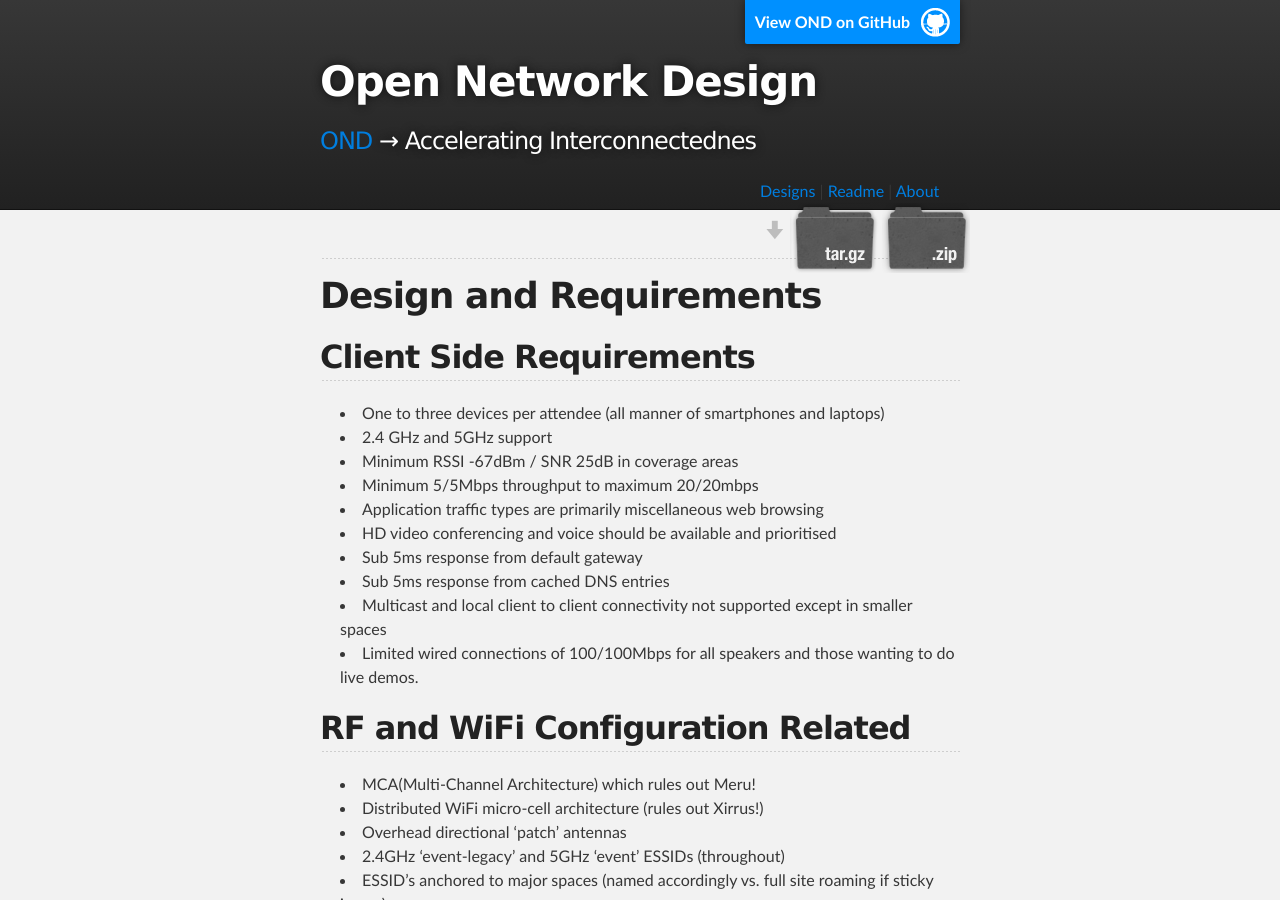
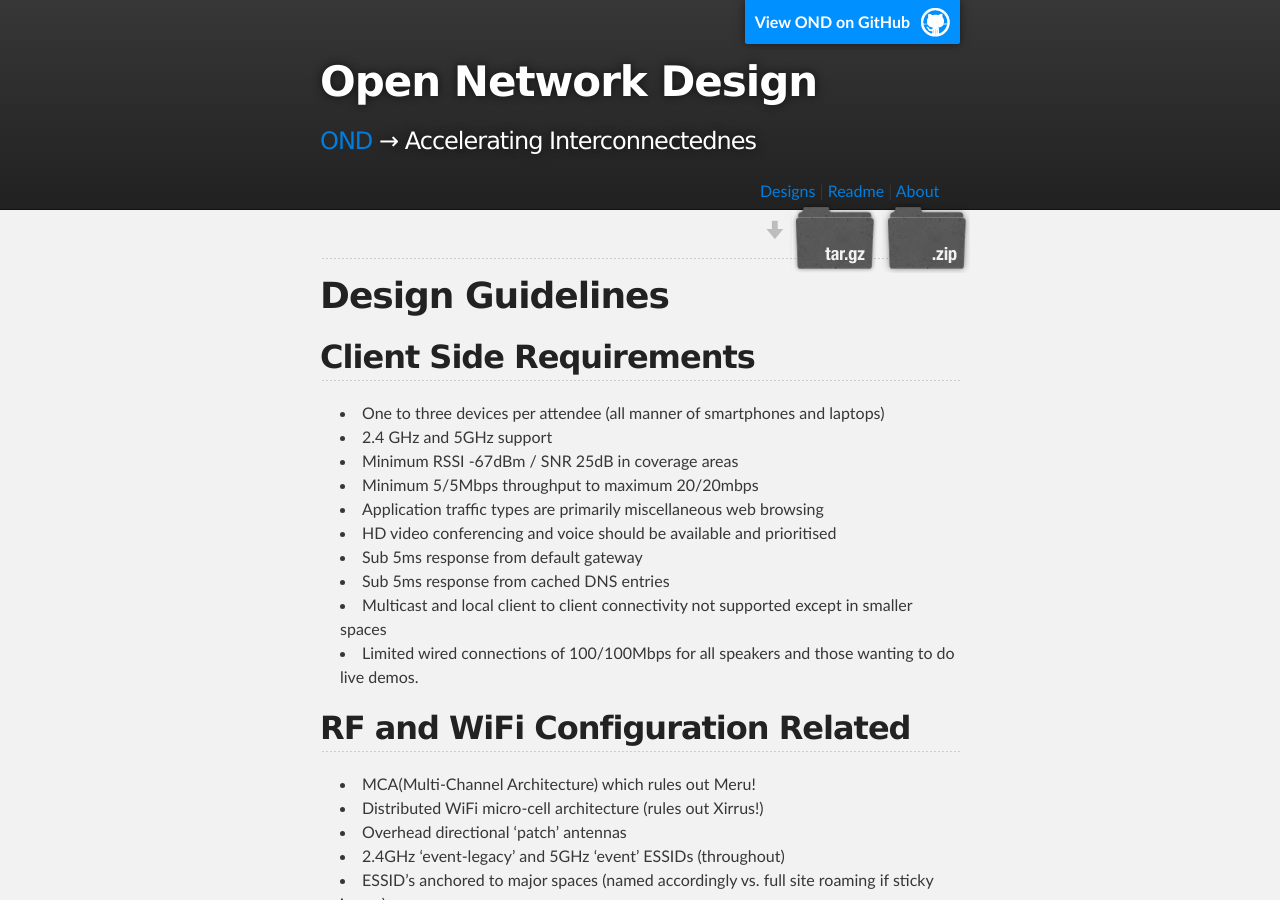
Before and after one commit to podomere/ond, a Jekyll site: the page built from ond-00002/ond-00002.md, in a window 1280 px wide and 900 px high. Built offline with Jekyll 4.4.1, drawn with Linux system fonts in a browser that asks for light colours.

Commit message:
Conference wifi .md tweaking titles

```diff
--- a/ond-00002/ond-00002.md
+++ b/ond-00002/ond-00002.md
@@ -10,7 +10,7 @@ author: Donal O Duibhir, 2014, @irldexter @donalod
 
 ---
 
-# Design and Requirements
+# Design Guidelines
 
 ## Client Side Requirements
 - One to three devices per attendee (all manner of smartphones and laptops)
```
